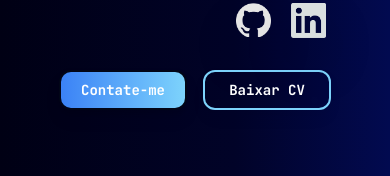
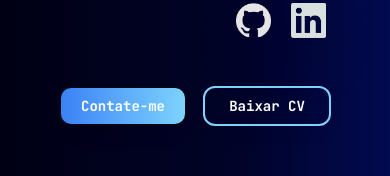
Before and after one commit to brunoguima7/portfolio, a Next.js app: page / in a window 390 px wide. Shown: the part 648-824 px from the top of the page. Built offline with nearby package versions, Linux system fonts and the light colour scheme.

Commit message:
correcao de espacamento

```diff
--- a/app/components/about.tsx
+++ b/app/components/about.tsx
@@ -23,7 +23,7 @@ export default function About() {
                             </p>
                         </div>
                         <div className="flex flex-col-reverse md:flex-row">
-                            <div className="flex justify-center md:justify-start xl:ml-4 space-x-4 mt-8 md:mt-0" id="about">
+                            <div className="flex justify-center md:justify-start xl:ml-4 space-x-4 mt-12 md:mt-0" id="about">
                                 <Link href="/contact" className="hover:brightness-90 rounded-xl w-32 py-2 xl:w-40 text-sm xl:text-lg text-center px-4 xl:py-1 drop-shadow-lg border-2 border-slate-950 bg-gradient-to-r from-blue-500 to-sky-300" >Contate-me</Link>
                                 <Link href="https://www.dropbox.com/scl/fi/y50ymsu9w19zojjwvq41s/Curriculo-Bruno-Guimaraes.pdf?rlkey=z69m193k1gfm1l4i8qc12784i&dl=1" className="hover:bg-sky-300 rounded-xl w-32 py-2 xl:w-40 text-sm xl:text-lg text-center px-4 xl:py-1 drop-shadow-lg border-2 border-sky-300" >Baixar CV</Link>
                             </div>
```
